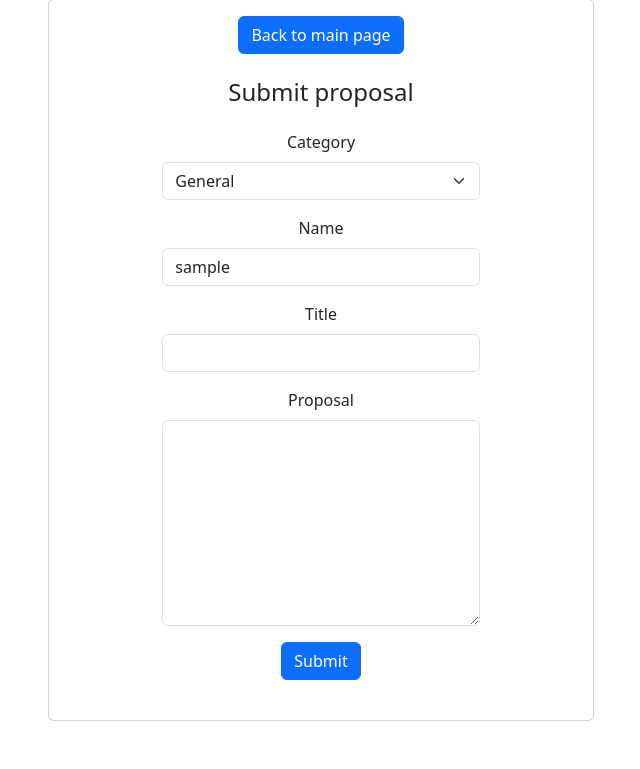
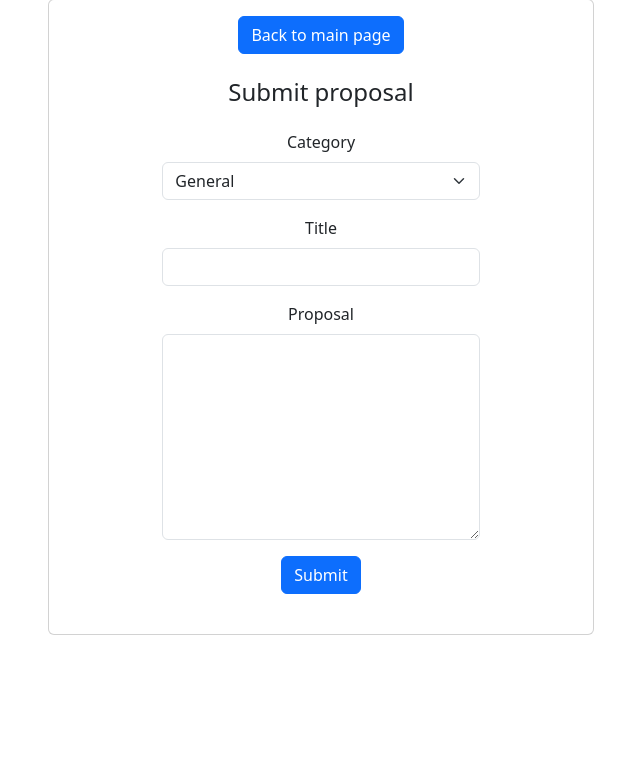
Before and after one commit to tf4482/improvo, a Django app: page /proposals/proposal_submission in a window 1280 px wide. Shown: the part 153-922 px from the top of the page, without its empty margins (319-959 px from the left). After the commit the page ends 788 px from the top, so only its background shows below. Run offline with Django 5.2, Linux system fonts and the light colour scheme; the visitor is signed in with stand-in values (Sample User, id 1); some libraries are stand-ins or nearby versions.

Commit message:
fix: :ambulance: Removed obsolete name field

```diff
--- a/proposals/templates/proposal_submission.html
+++ b/proposals/templates/proposal_submission.html
@@ -17,11 +17,6 @@
                         <option value="{{ category_key }}">{{ category_value }}</option>
                         {% endfor %}
                     </select>
-                </div>
-
-                <div class="mb-3">
-                    <label for="id_name" class="form-label">{% trans "Name" %}</label>
-                    <input type="text" name="Name" id="id_name" value="{{ user.username }}" class="form-control" readonly>
                 </div>
 
                 <div class="mb-3">
```
